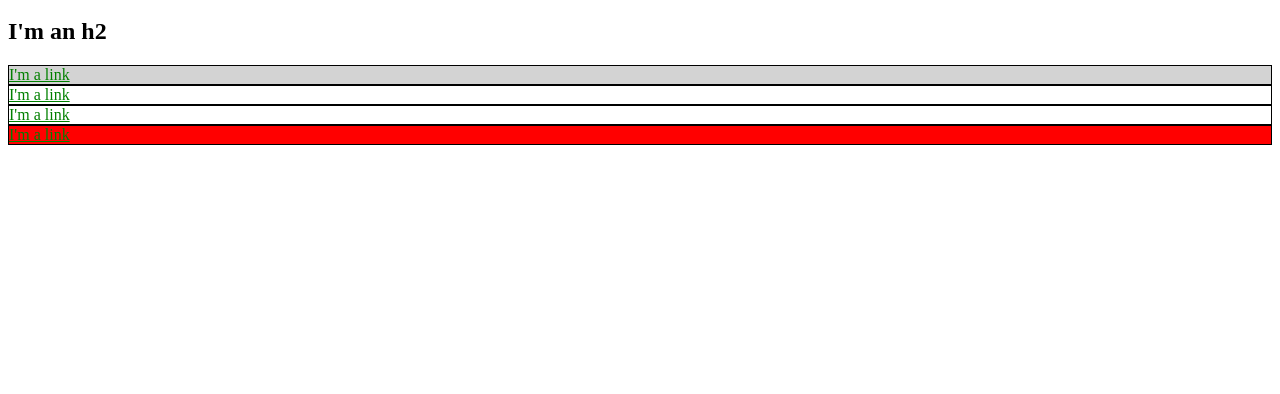
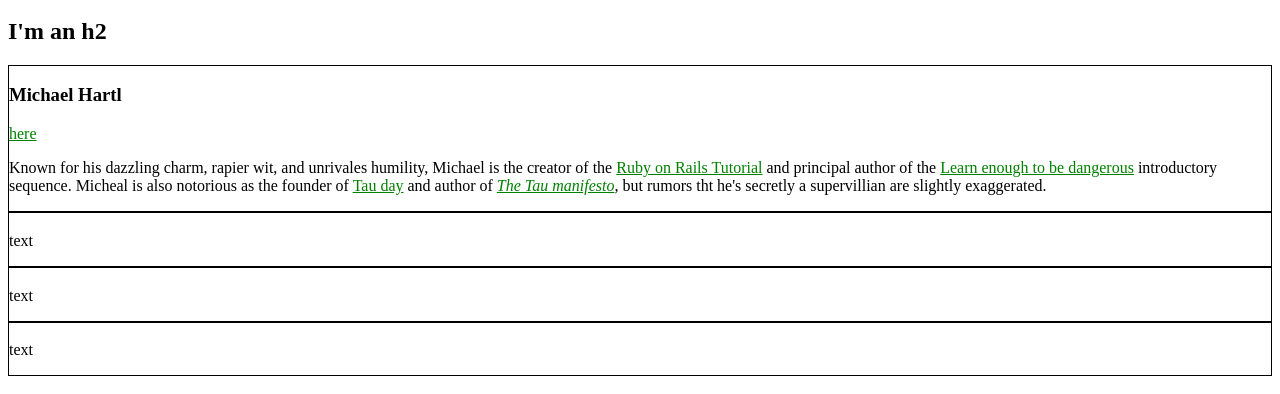
Before and after one commit to FranciscoRMRZ/letbd-sample-site, a plain HTML site: page index.html in a window 1280 px wide. Shown: the part 136-530 px from the top of the page. Drawn offline with Linux system fonts and the light colour scheme.

Commit message:
feat(content): :sparkles: add MH bio

```diff
--- a/index.html
+++ b/index.html
@@ -9,17 +9,11 @@
     a {
       color: red;
     }
-    #exec-bio {
-     background-color: lightgray;
-    }
     .bio-box {
       border: 1px solid black;
     }
     .bio-box a {
       color: green;
-    }
-    .alert {
-      background-color: red;
     }
 </style>
 </head>
@@ -37,17 +31,41 @@
       </li>
     </ul>
     <h2>I'm an h2 </h2>
-    <div id="exec-bio" class="bio-box">
-      <a href="http://example.com">I'm a link</a>
+    <div class="bio-box">
+      <h3>Michael Hartl</h3>
+      <a href="https://twitter.com/mhartl1">here</a>
+      <p>
+        Known for his dazzling charm, rapier wit, and unrivales humility, Michael
+        is the creator of the
+        <a href="https://www.railstutorial.org/">Ruby on Rails Tutorial</a> and
+        principal author of the <a href="https://learnenough.com/">
+        Learn enough to be dangerous</a> introductory sequence. Micheal is also
+        notorious as the founder of <a href="https://tauday.com">Tau day</a>
+        and author of <a href="https://tauday.com/tau-manifesto"><em>The Tau
+        manifesto</em></a>, but rumors tht he's secretly a supervillian are
+        slightly exaggerated.
+      </p>
     </div>
     <div class="bio-box">
-      <a href="http://example.com">I'm a link</a>
+      <h3></h3>
+      <a href="http://"></a>
+      <p>
+        text
+      </p>
     </div>
     <div class="bio-box">
-      <a href="http://example.com">I'm a link</a>
+      <h3></h3>
+      <a href="http://"></a>
+      <p>
+        text
+      </p>
     </div>
-    <div class="bio-box alert">
-      <a href="http://example.com">I'm a link</a>
+    <div class="bio-box">
+      <h3></h3>
+      <a href="http://"></a>
+      <p>
+        text
+      </p>
     </div>
-</body>
+  </body>
 </html>
```
